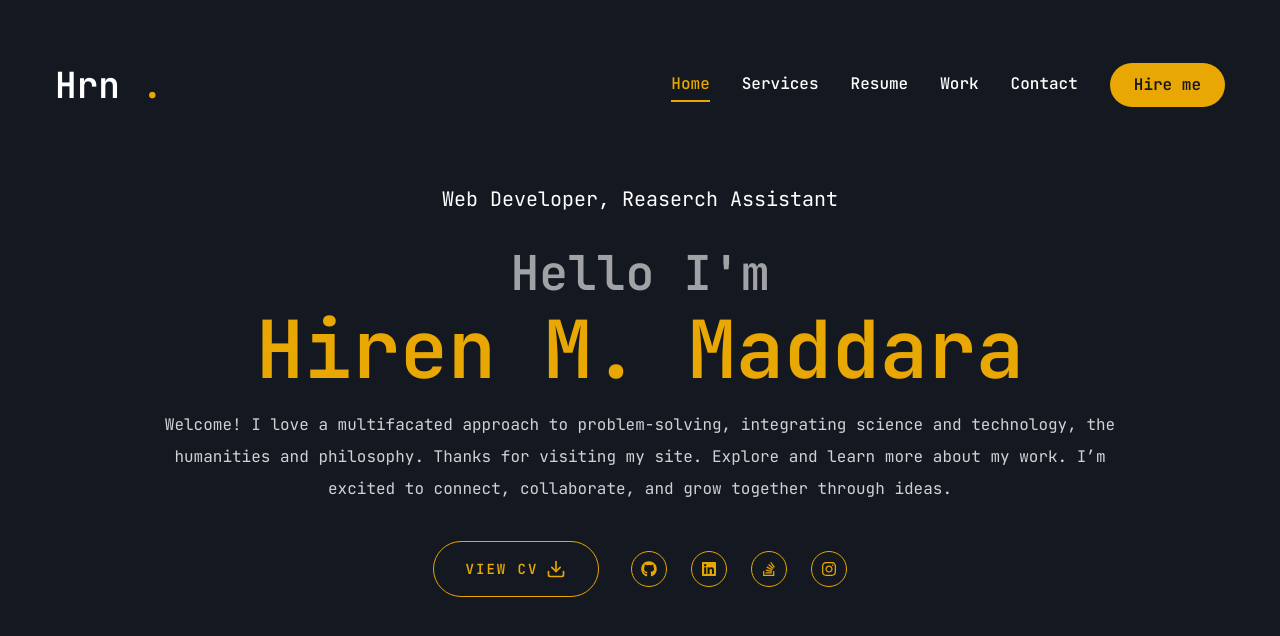
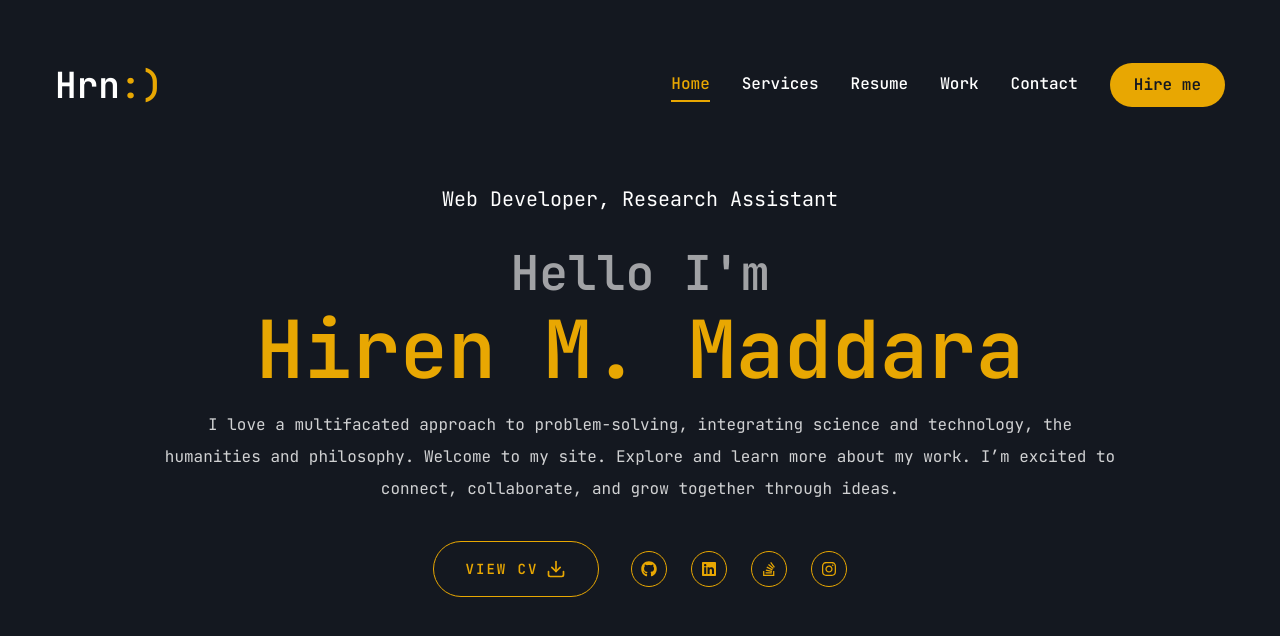
Before and after one commit to hiren-maddara/portfolio-hrnmddr, a Next.js app: page / in a window 1280 px wide. Shown: the top 636 px of the page. Built offline with nearby package versions, Linux system fonts and the light colour scheme.

Commit message:
customised intro, contact and links

```diff
--- a/app/contact/page.jsx
+++ b/app/contact/page.jsx
@@ -25,14 +25,13 @@ function Contact() {
     return (
         <section className="py-6">
             <div className="container mx-auto">
-                <div className="flex flex-col xl:flex-row gap-[30px]">
                     {/* form */}
-                    <div className="xl:h-[54%] order-2 xl:order-none">
+                    {/* <div className="xl:h-[54%] order-2 xl:order-none">
                         <form className="flex flex-col gap-6 p-10 bg-[#27272c] rounded-xl">
                             <h3 className="text-4xl text-accent">Let's work together</h3>
                             <p className="text-white/60">Lorem ipsum dolor sit amet, consectetur adipisicing elit. Quis, modi.</p>
 
-                        {/* input */}
+
                         <div className="grid gricol1 md:grid-cols-2 gap-6">
                             <Input type="firstname" placeholder="Firstname" />
                             <Input type="lastname" placeholder="Lastname" />
@@ -55,16 +54,19 @@ function Contact() {
                             </SelectContent>
                         </Select>
 
-                        {/* textarea */}
+
                         <Textarea className="h-[200px]" placeholder="Type your message here." />
 
 
                         <Button size="md" className="max-w-40">Send message</Button>
                         </form>
-                    </div>
+                    </div> */}
 
                     {/* info */}
-                    <div className="flex-1 flex items-center xl:justify-end order-1 xl:order-none mb-8 xl:mb-0">
+                    <div className="flex-1 flex flex-col gap-[30px] items-center xl:justify-end mb-8 xl:mb-0">
+                        <h3 className="text-4xl text-accent">Get In Touch</h3>
+                        <p className="text-white/60"></p>
+
                         <ul className="flex flex-col gap-10">
                             {info.map((item, index) => (
                                 <li key={index} className="flex items-center gap-6">
@@ -80,7 +82,6 @@ function Contact() {
                         </ul>
 
                     </div>
-                </div>
 
             </div>
         </section>
--- a/app/page.jsx
+++ b/app/page.jsx
@@ -38,22 +38,22 @@ export default function Home() {
         <div className="flex items-center justify-center">
           {/* intro text */}
           <div className="text-center">
-            <span className="text-xl">Web Developer, Reaserch Assistant</span>
+            <span className="text-xl">Web Developer, Research Assistant</span>
             <h1 className="h1">
               <span className="h2 text-white/60">Hello I'm </span> <br/>
               <span className="text-accent">Hiren M. Maddara</span>
             </h1>
 
             <p className="max-w-[75vw] mx-auto mb-9 mt-4 text-white/80">
-              Welcome! I love a multifacated approach to problem-solving, integrating science and technology, the humanities and philosophy.
-              Thanks for visiting my site. Explore and learn more about my work. I’m excited to connect, collaborate, and grow together through ideas.
+              I love a multifacated approach to problem-solving, integrating science and technology, the humanities and philosophy.
+              Welcome to my site. Explore and learn more about my work. I’m excited to connect, collaborate, and grow together through ideas.
             </p>
 
             {/* button and socials */}
             <div className="flex flex-col xl:flex-row justify-center items-center gap-8">
 
               <Button variant="outline" size="lg" className="uppercase flex items-center gap-2">
-                <span>View CV</span>
+                <Link href="assets/resume/HrnMddrCV.pdf" target="_blank" rel="noopener noreferrer">View CV</Link>
                 <FiDownload className="text-xl" />
               </Button>
 
--- a/app/work/page.jsx
+++ b/app/work/page.jsx
@@ -54,8 +54,6 @@ const projects = [
         github: ""
     },
 ]
-
-
 
 function Work() {
     const [project, setProject] = useState(projects[0])
--- a/components/Header.jsx
+++ b/components/Header.jsx
@@ -9,7 +9,7 @@ const Header = () => {
         {/* logo */}
         <Link href="/">
             <h1 className="text-4xl font-semibold">
-                Hrn <span className="text-accent">.</span>
+                Hrn<span className="text-accent">:)</span>
             </h1>
         </Link>
 
@@ -17,7 +17,7 @@ const Header = () => {
         <div className="hidden xl:flex items-center gap-8">
             <Nav />
             <Link href="/contact">
-                <Button>Hire me</Button>
+                <Button className="cursor-pointer">Hire me</Button>
             </Link>
         </div>
 
--- a/components/Socials.jsx
+++ b/components/Socials.jsx
@@ -2,10 +2,18 @@ import Link from "next/link"
 import {FaGithub, FaLinkedin, FaInstagram, FaStackOverflow,} from 'react-icons/fa'
 
 const socials = [
-    {icon: <FaGithub />, path: ""},
-    {icon: <FaLinkedin />, path: ""},
-    {icon: <FaStackOverflow />, path: ""},
-    {icon: <FaInstagram />, path: ""},
+    {icon: <FaGithub />,
+    path: "https://github.com/hiren-maddara"
+},
+    {icon: <FaLinkedin />,
+    path: "https://linkedin.com/in/hiren-mwanje-maddara-732aa9321"
+},
+    {icon: <FaStackOverflow />,
+    path: "https://stackoverflow.com/users/20578523/hiren-madara"
+},
+    {icon: <FaInstagram />,
+    path: "https://instagram.com/hrn_mddr/"
+},
 ]
 
 const Socials = ({containerStyles, iconStyles}) => {
@@ -13,7 +21,7 @@ const Socials = ({containerStyles, iconStyles}) => {
     <div className={containerStyles}>
         {socials.map((item, index) => {
             return (
-                <Link key={index} href={item.path} className={iconStyles}>
+                <Link key={index} href={item.path} target="_blank" rel="noopener noreferrer" className={iconStyles}>
                     {item.icon}
                 </Link>
             )
--- a/components/ui/WorkSliderButtons.jsx
+++ b/components/ui/WorkSliderButtons.jsx
@@ -9,10 +9,10 @@ function WorkSliderButtons({containerStyles, btnStyles, iconStyles}) {
     return (
         <div className={containerStyles}>
             <button className={btnStyles}>
-                <PiCaretLeftBold className={iconStyles} onClick={()=>swiper.slidePrev()} />
+                <PiCaretLeftBold className={iconStyles} onClick={()=>swiper.isBeginning ? swiper.slideTo(swiper.slides.length - 1) : swiper.slidePrev()} />
             </button>
             <button className={btnStyles}>
-                <PiCaretRightBold className={iconStyles} onClick={()=>swiper.slideNext()} />
+                <PiCaretRightBold className={iconStyles} onClick={()=> swiper.isEnd ? swiper.slideTo(0) : swiper.slideNext()} />
             </button>
         </div>
     )
```
Also changed, not shown: 1 other file (tests, documents, lock files or other folders).
